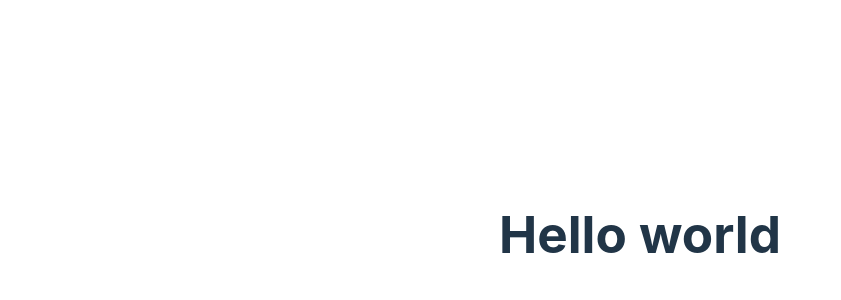
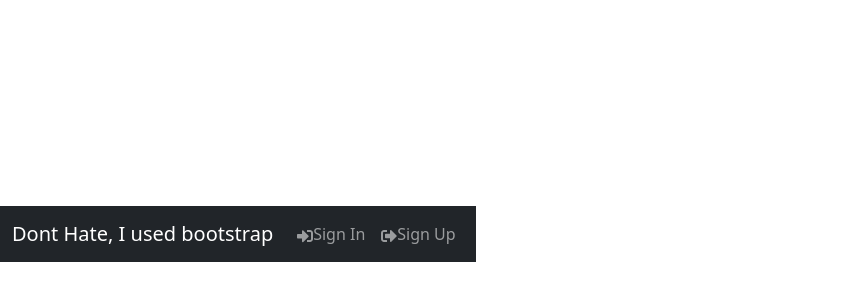
Before and after one commit to sijirama/classyclash.go, a React (Vite) app in the folder client/: page / in a window 1280 px wide. Shown: the part 166-466 px from the top of the page, without its empty margins (0-841 px from the left). Built offline with nearby package versions, Linux system fonts and the light colour scheme.

Commit message:
feat: client: header

```diff
--- a/client/package.json
+++ b/client/package.json
@@ -9,8 +9,11 @@
     "preview": "vite preview"
   },
   "dependencies": {
+    "bootstrap": "^5.2.3",
     "react": "^18.2.0",
-    "react-dom": "^18.2.0"
+    "react-bootstrap": "^2.7.4",
+    "react-dom": "^18.2.0",
+    "react-icons": "^4.8.0"
   },
   "devDependencies": {
     "@types/react": "^18.0.28",
--- a/client/src/App.css
+++ /dev/null
@@ -1,6 +0,0 @@
-#root {
-  max-width: 1280px;
-  margin: 0 auto;
-  padding: 2rem;
-  text-align: center;
-}
--- a/client/src/App.tsx
+++ b/client/src/App.tsx
@@ -1,10 +1,10 @@
-import './App.css'
+import Header from './components/Header'
 
 function App() {
 
   return (
     <div className="App">
-        <h1>Hello world</h1>
+        <Header />
    </div>
   )
 }
--- /dev/null
+++ b/client/src/components/Header.tsx
@@ -0,0 +1,28 @@
+//import React from 'react'
+import {Navbar , Nav , Container} from "react-bootstrap"
+import {FaSignInAlt , FaSignOutAlt} from "react-icons/fa"
+
+export default function Header() {
+  return (
+    <header>
+        <Navbar bg="dark" variant="dark" expand="lg" collapseOnSelect>
+            <Container>
+                <Navbar.Brand href="/">Dont Hate, I used bootstrap</Navbar.Brand>
+                <Navbar.Toggle aria-controls="basic-navbar-nav" />
+                <Navbar.Collapse id="basic-navbar-nav">
+                    <Nav className="ms-auto">
+                        <Nav.Link href="/login">
+                            <FaSignInAlt />
+                            Sign In
+                        </Nav.Link>
+                        <Nav.Link href="/register">
+                            <FaSignOutAlt />
+                            Sign Up
+                        </Nav.Link>
+                    </Nav>
+                </Navbar.Collapse>
+            </Container>
+        </Navbar>
+    </header>
+  )
+}
--- a/client/src/main.tsx
+++ b/client/src/main.tsx
@@ -1,6 +1,7 @@
 import React from 'react'
 import ReactDOM from 'react-dom/client'
 import App from './App'
+import "bootstrap/dist/css/bootstrap.min.css"
 import './index.css'
 
 ReactDOM.createRoot(document.getElementById('root') as HTMLElement).render(
--- a/package.json
+++ b/package.json
@@ -7,7 +7,7 @@
     "start": "ts-node server/server.ts",
     "server": "nodemon --exec ts-node server/server",
     "client": "npm run dev --prefix client",
-    "dev":"concurrently \"npm run server\" \"npm run client\" ",
+    "dev": "concurrently \"npm run server\" \"npm run client\" ",
     "build": "tsc"
   },
   "keywords": [],
```
Also changed, not shown: client/src/pages/HomePage.tsx (added), 1 other file (tests, documents, lock files or other folders).
